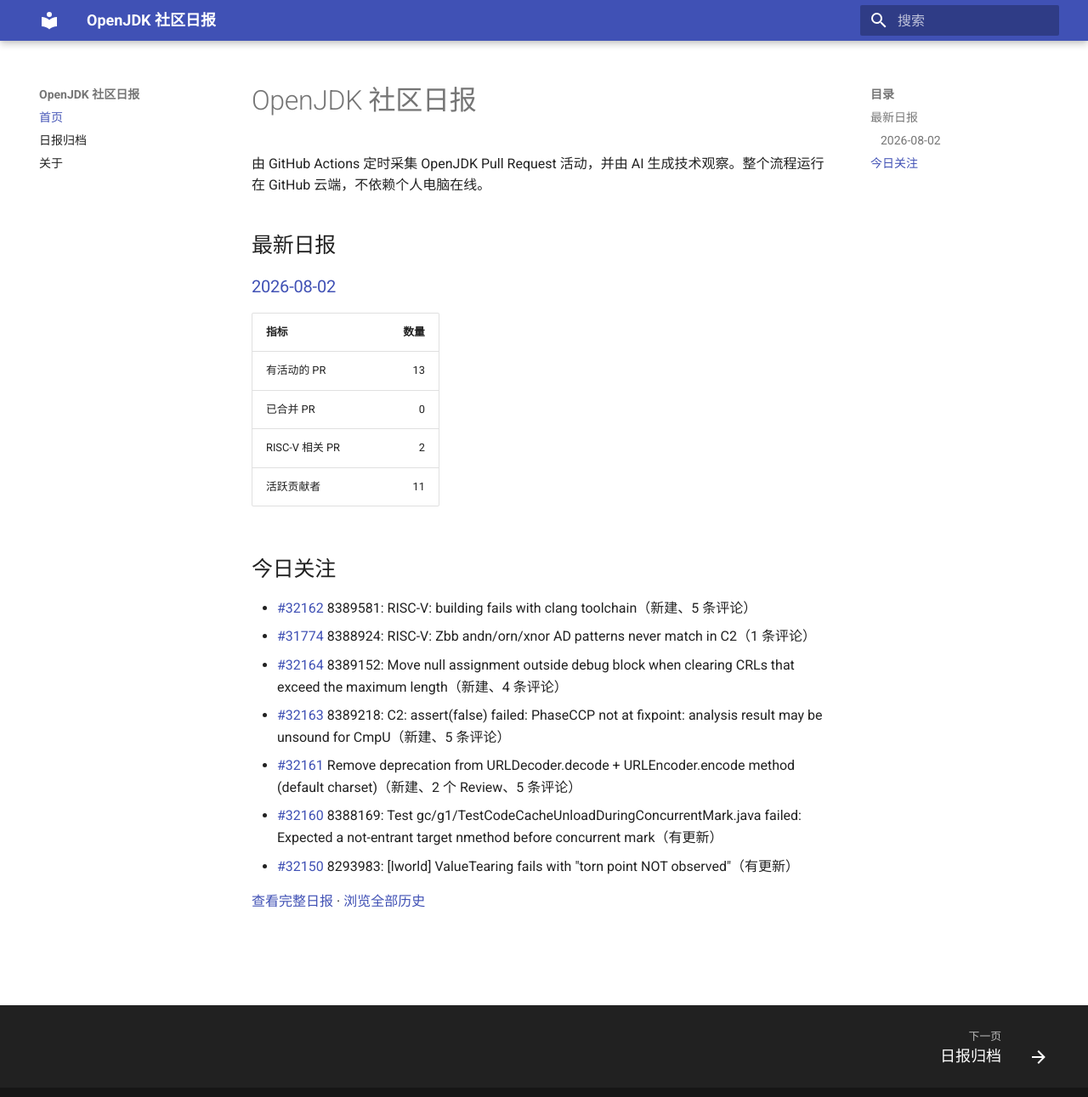
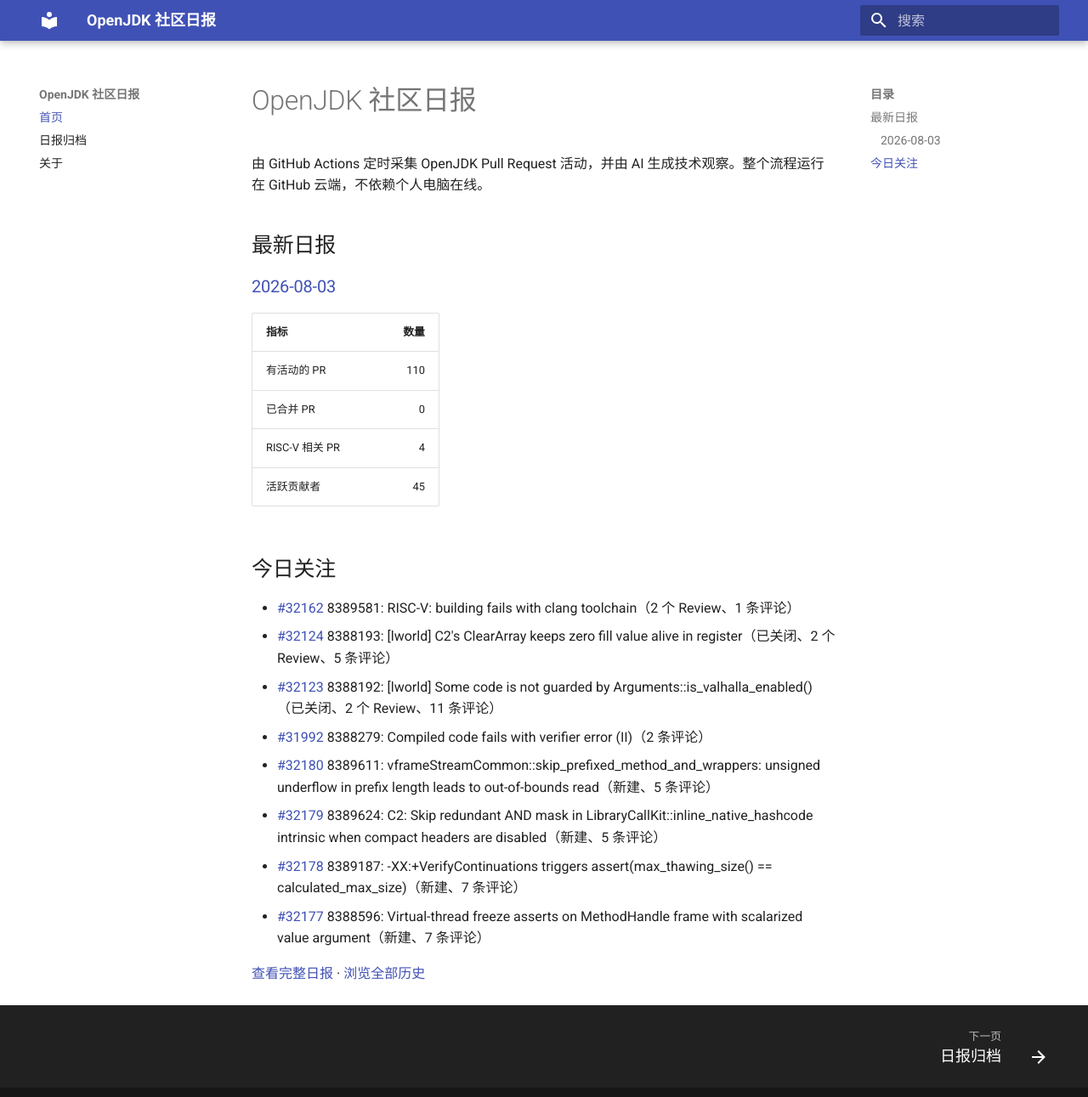
Before and after one commit to DingliZhang/openjdk-daily, an MkDocs documentation site: the page built from docs/index.md, in a window 1280 px wide and 1304 px high. Shown: the top 1291 px of the window at 85% size. Built offline with MkDocs 1.6.1 and Material for MkDocs 9.7.7, drawn with Linux system fonts in a browser that asks for light colours.

Commit message:
report: add OpenJDK daily report

```diff
--- a/docs/index.md
+++ b/docs/index.md
@@ -4,23 +4,24 @@
 
 ## 最新日报
 
-### [2026-08-02](reports/2026/2026-08-02.md)
+### [2026-08-03](reports/2026/2026-08-03.md)
 
 | 指标 | 数量 |
 |---|---:|
-| 有活动的 PR | 13 |
+| 有活动的 PR | 110 |
 | 已合并 PR | 0 |
-| RISC-V 相关 PR | 2 |
-| 活跃贡献者 | 11 |
+| RISC-V 相关 PR | 4 |
+| 活跃贡献者 | 45 |
 
 ## 今日关注
 
-- [#32162](https://github.com/openjdk/jdk/pull/32162) 8389581: RISC-V: building fails with clang toolchain（新建、5 条评论）
-- [#31774](https://github.com/openjdk/jdk/pull/31774) 8388924: RISC-V: Zbb andn/orn/xnor AD patterns never match in C2（1 条评论）
-- [#32164](https://github.com/openjdk/jdk/pull/32164) 8389152: Move null assignment outside debug block when clearing CRLs that exceed the maximum length（新建、4 条评论）
-- [#32163](https://github.com/openjdk/jdk/pull/32163) 8389218: C2: assert(false) failed: PhaseCCP not at fixpoint: analysis result may be unsound for CmpU（新建、5 条评论）
-- [#32161](https://github.com/openjdk/jdk/pull/32161) Remove deprecation from URLDecoder.decode + URLEncoder.encode method (default charset)（新建、2 个 Review、5 条评论）
-- [#32160](https://github.com/openjdk/jdk/pull/32160) 8388169: Test gc/g1/TestCodeCacheUnloadDuringConcurrentMark.java failed: Expected a not-entrant target nmethod before concurrent mark（有更新）
-- [#32150](https://github.com/openjdk/jdk/pull/32150) 8293983: [lworld] ValueTearing fails with "torn point NOT observed"（有更新）
+- [#32162](https://github.com/openjdk/jdk/pull/32162) 8389581: RISC-V: building fails with clang toolchain（2 个 Review、1 条评论）
+- [#32124](https://github.com/openjdk/jdk/pull/32124) 8388193: [lworld] C2's ClearArray keeps zero fill value alive in register（已关闭、2 个 Review、5 条评论）
+- [#32123](https://github.com/openjdk/jdk/pull/32123) 8388192: [lworld] Some code is not guarded by Arguments::is_valhalla_enabled()（已关闭、2 个 Review、11 条评论）
+- [#31992](https://github.com/openjdk/jdk/pull/31992) 8388279: Compiled code fails with verifier error (II)（2 条评论）
+- [#32180](https://github.com/openjdk/jdk/pull/32180) 8389611: vframeStreamCommon::skip_prefixed_method_and_wrappers: unsigned underflow in prefix length leads to out-of-bounds read（新建、5 条评论）
+- [#32179](https://github.com/openjdk/jdk/pull/32179) 8389624: C2: Skip redundant AND mask in LibraryCallKit::inline_native_hashcode intrinsic when compact headers are disabled（新建、5 条评论）
+- [#32178](https://github.com/openjdk/jdk/pull/32178) 8389187: -XX:+VerifyContinuations triggers assert(max_thawing_size() == calculated_max_size)（新建、7 条评论）
+- [#32177](https://github.com/openjdk/jdk/pull/32177) 8388596: Virtual-thread freeze asserts on MethodHandle frame with scalarized value argument（新建、7 条评论）
 
-[查看完整日报](reports/2026/2026-08-02.md) · [浏览全部历史](reports/index.md)
+[查看完整日报](reports/2026/2026-08-03.md) · [浏览全部历史](reports/index.md)
```
Also changed, not shown: docs/reports/2026/2026-08-03.md (added, +211 -0 lines), docs/reports/index.md (+2 -1 lines), 2 other files.
